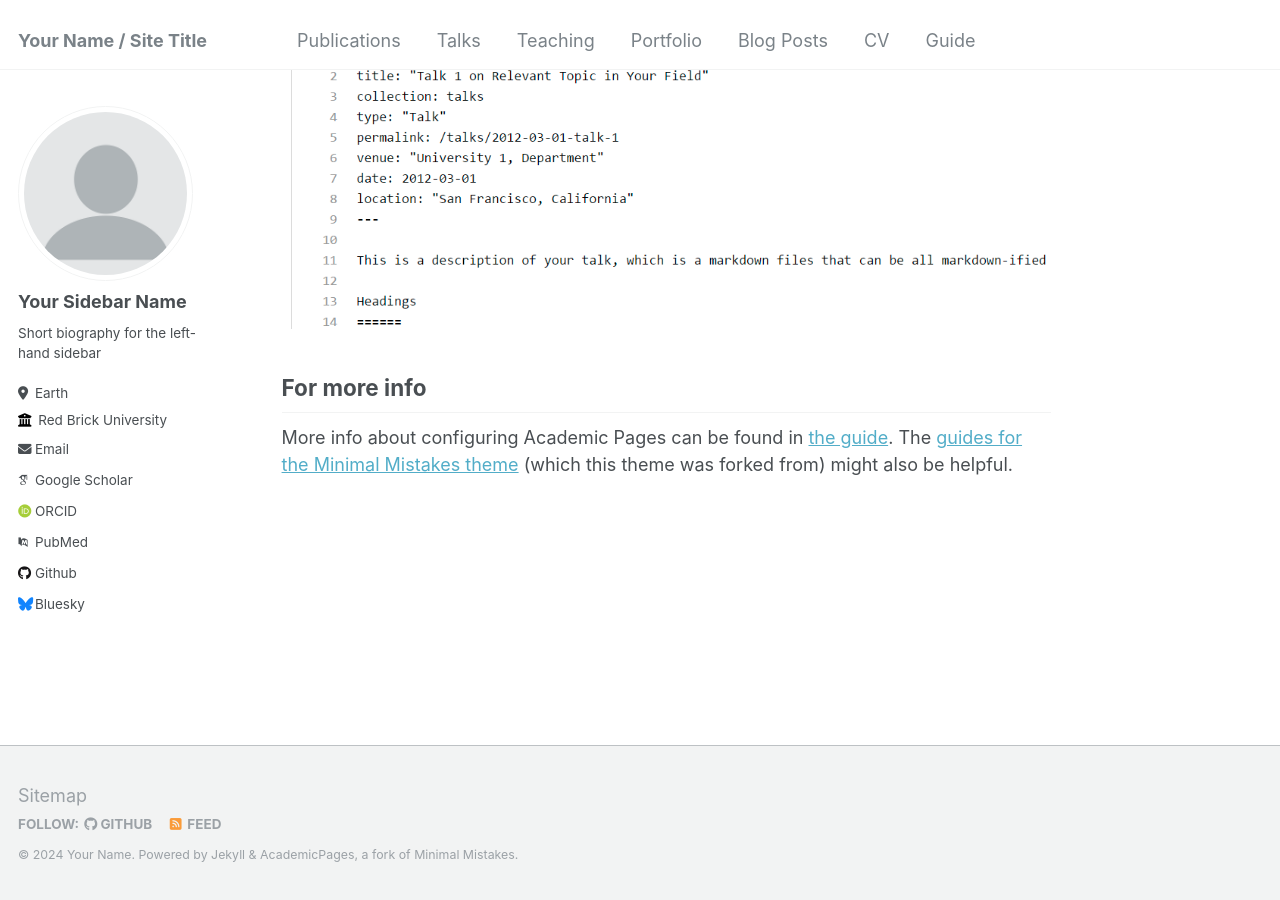
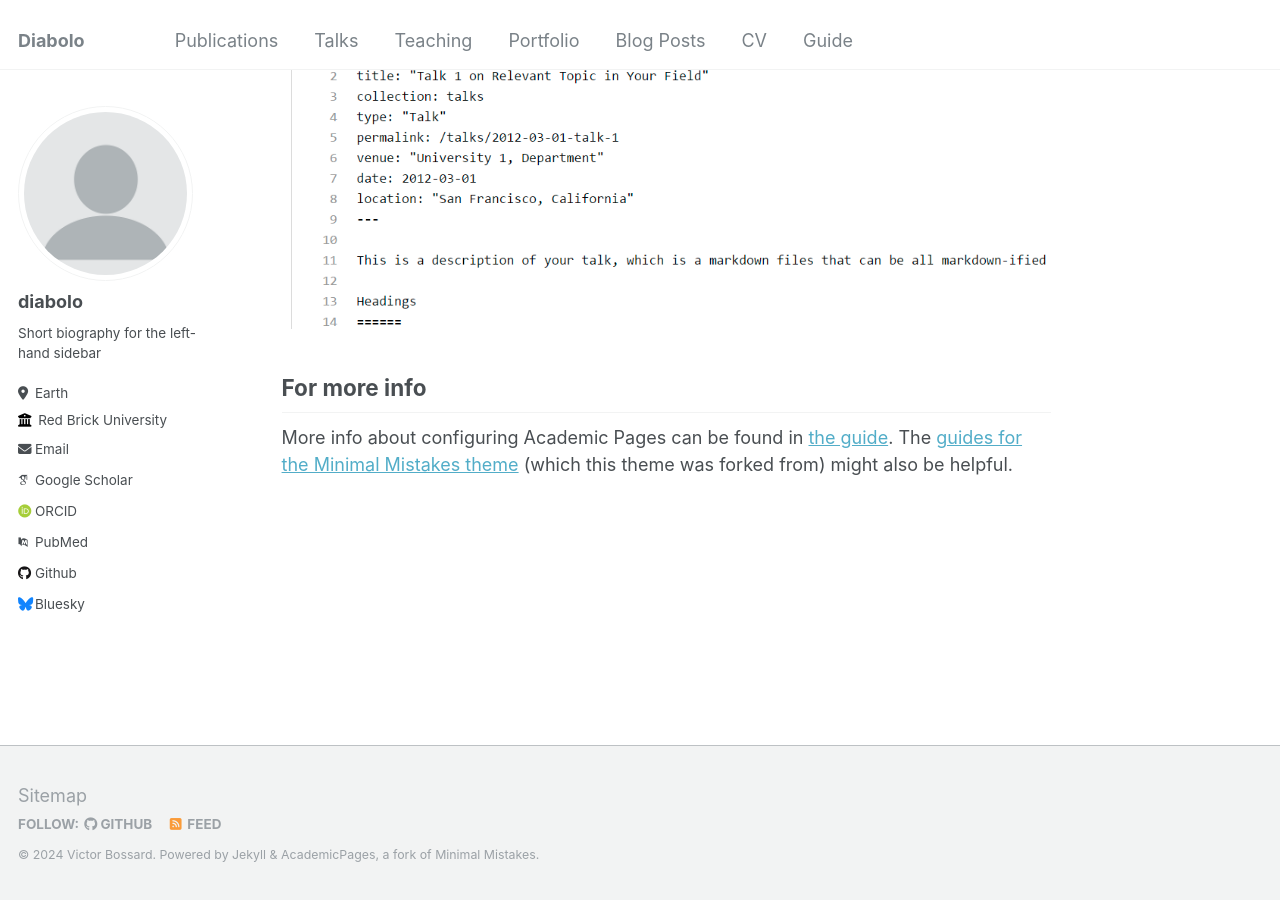
Before and after one commit to victorbsrd/diabolo, a Jekyll site: the page built from _pages/about.md, in a window 1280 px wide and 900 px high, scrolled down 2660 px. Built offline with Jekyll 4.4.1, drawn with Linux system fonts in a browser that asks for light colours; some web fonts are replaced.

Commit message:
site wide params

```diff
--- a/_config.yml
+++ b/_config.yml
@@ -8,13 +8,13 @@
 
 # Basic Site Settings
 locale                   : "en-US"
-title                    : "Your Name / Site Title"
+title                    : "Diabolo"
 title_separator          : "-"
-name                     : &name "Your Name"
-description              : &description "personal description"
-url                      : https://academicpages.github.io # the base hostname & protocol for your site e.g. "https://mmistakes.github.io"
-baseurl                  : "" # the subpath of your site, e.g. "/blog"
-repository               : "academicpages/academicpages.github.io"
+name                     : &name "Victor Bossard"
+description              : &description "victor pour diabolo"
+url                      : https://victorbsrd.github.io # the base hostname & protocol for your site e.g. "https://mmistakes.github.io"
+baseurl                  : "/diabolo" # the subpath of your site, e.g. "/blog"
+repository               : "victorbsrd/victorbsrd.github.io"
 
 # Site Author - The following control what appear as part of the author content on the side bar.
 #               If a field is blank the icon and link will not appear, otherwise it will be shown.
@@ -22,7 +22,7 @@ repository               : "academicpages/academicpages.github.io"
 author:
   # Biographic information
   avatar           : "profile.png"
-  name             : "Your Sidebar Name"
+  name             : "diabolo"
   pronouns         : # example: "she/her"
   bio              : "Short biography for the left-hand sidebar"
   location         : "Earth"
```
